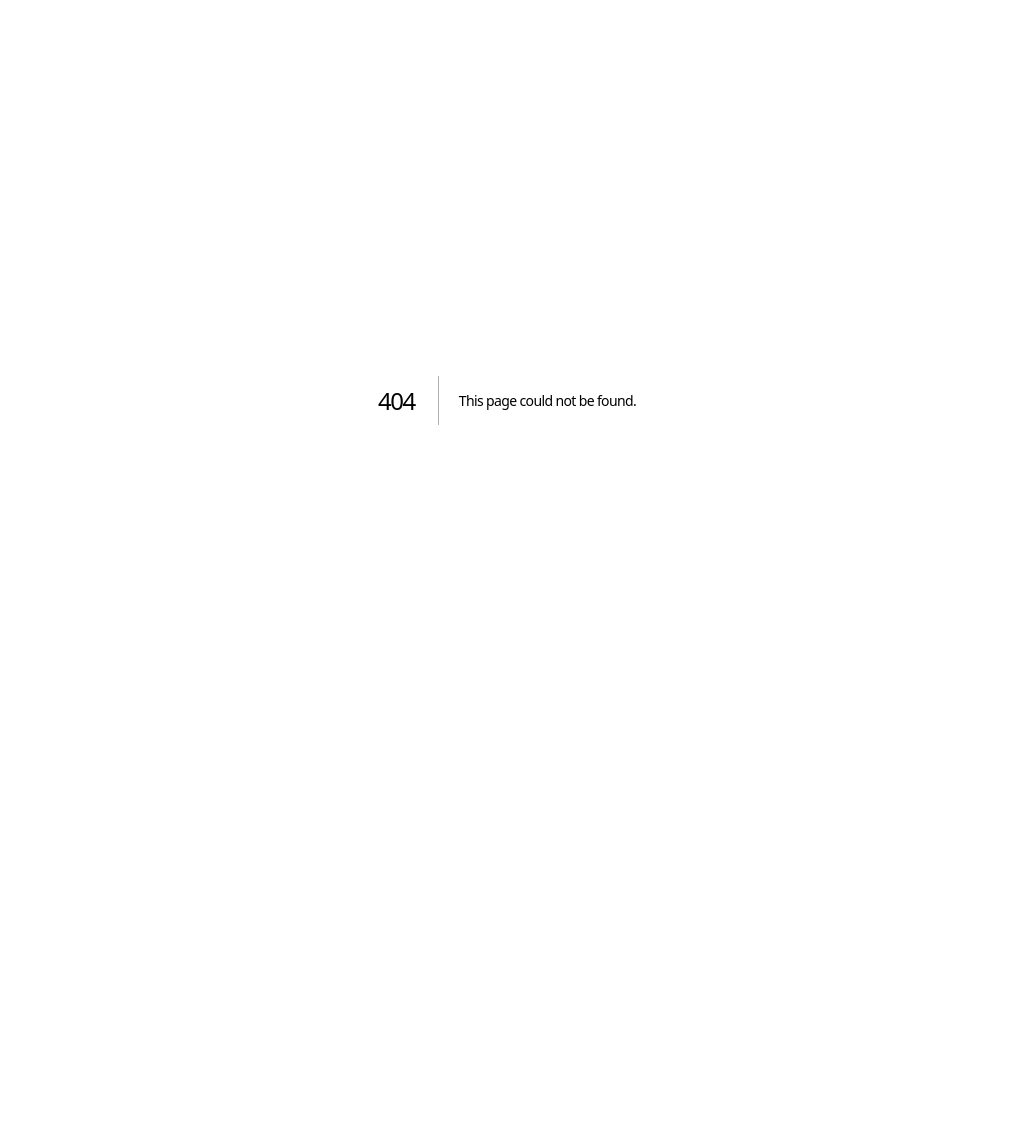
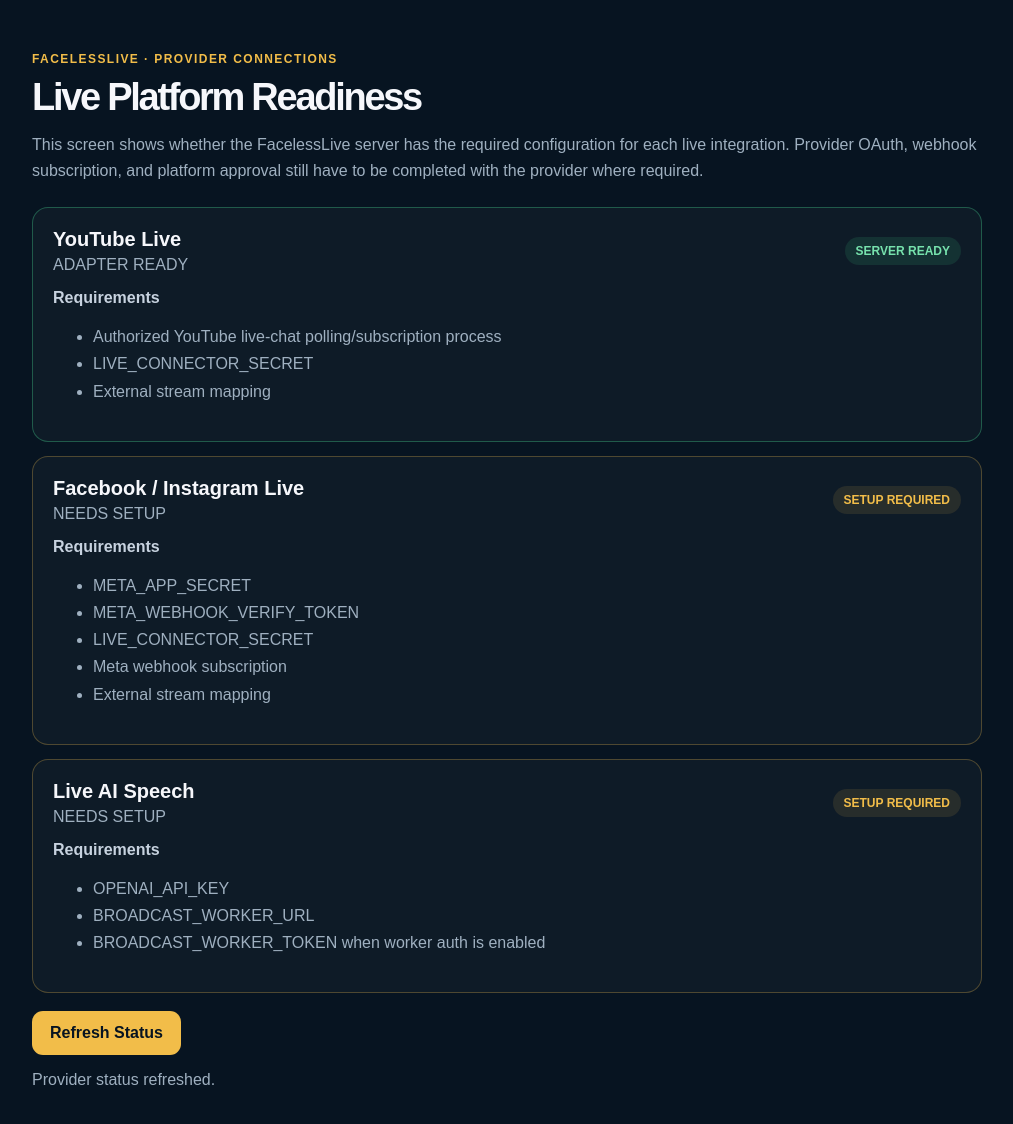
Before and after one commit to that2thisvacations/facelesslive, a Next.js app: page /provider-status in a window 1280 px wide. Before the commit this address had no page. Shown: the top 1124 px of the page, without its empty margins (133-1146 px from the left). Before the commit the page ends 800 px from the top, so only its background shows below. Built offline with nearby package versions, Linux system fonts and the light colour scheme; no server answers.

Commit message:
Add provider setup status UI

```diff
--- /dev/null
+++ b/app/provider-status/page.tsx
@@ -0,0 +1,43 @@
+"use client";
+
+import { useEffect, useState } from "react";
+
+type Provider = { id: string; name: string; configured: boolean; status: string; requirements: string[] };
+
+export default function ProviderStatusPage() {
+  const [providers, setProviders] = useState<Provider[]>([]);
+  const [message, setMessage] = useState("Checking FacelessLive provider readiness...");
+
+  async function load() {
+    try {
+      const response = await fetch("/api/live/providers/status", { cache: "no-store" });
+      const data = await response.json();
+      if (!response.ok) throw new Error(data.error || "Unable to load provider status.");
+      setProviders(data.providers || []);
+      setMessage("Provider status refreshed.");
+    } catch (error) { setMessage(error instanceof Error ? error.message : "Unable to load provider status."); }
+  }
+
+  useEffect(() => { void load(); }, []);
+
+  return <main style={{ minHeight: "100vh", background: "#071421", color: "#f6f7fb", padding: "40px 5vw", fontFamily: "Arial, sans-serif" }}>
+    <section style={{ maxWidth: 950, margin: "0 auto" }}>
+      <p style={{ color: "#f2bd49", fontWeight: 800, letterSpacing: ".12em", fontSize: 12 }}>FACELESSLIVE · PROVIDER CONNECTIONS</p>
+      <h1 style={{ fontSize: 38, margin: "8px 0 10px" }}>Live Platform Readiness</h1>
+      <p style={{ color: "#9fb0c0", lineHeight: 1.6 }}>This screen shows whether the FacelessLive server has the required configuration for each live integration. Provider OAuth, webhook subscription, and platform approval still have to be completed with the provider where required.</p>
+
+      <div style={{ display: "grid", gap: 14, marginTop: 24 }}>
+        {providers.map((provider) => <article key={provider.id} style={{ padding: 20, border: `1px solid ${provider.configured ? "rgba(68,208,140,.35)" : "rgba(242,189,73,.28)"}`, borderRadius: 16, background: "rgba(255,255,255,.03)" }}>
+          <div style={{ display: "flex", justifyContent: "space-between", gap: 16, alignItems: "center", flexWrap: "wrap" }}>
+            <div><strong style={{ fontSize: 20 }}>{provider.name}</strong><div style={{ color: "#9fb0c0", marginTop: 5 }}>{provider.status.replaceAll("_", " ").toUpperCase()}</div></div>
+            <span style={{ padding: "7px 11px", borderRadius: 999, background: provider.configured ? "rgba(68,208,140,.12)" : "rgba(242,189,73,.11)", color: provider.configured ? "#77e2ad" : "#f2bd49", fontWeight: 800, fontSize: 12 }}>{provider.configured ? "SERVER READY" : "SETUP REQUIRED"}</span>
+          </div>
+          <div style={{ marginTop: 15, color: "#c7d2df" }}><strong>Requirements</strong><ul style={{ lineHeight: 1.7, color: "#9fb0c0" }}>{provider.requirements.map((item) => <li key={item}>{item}</li>)}</ul></div>
+        </article>)}
+      </div>
+
+      <button onClick={load} style={{ marginTop: 18, minHeight: 44, border: 0, borderRadius: 11, padding: "0 18px", background: "#f2bd49", color: "#071421", fontWeight: 800, cursor: "pointer" }}>Refresh Status</button>
+      <p style={{ marginTop: 16, color: "#9fb0c0" }}>{message}</p>
+    </section>
+  </main>;
+}
```
